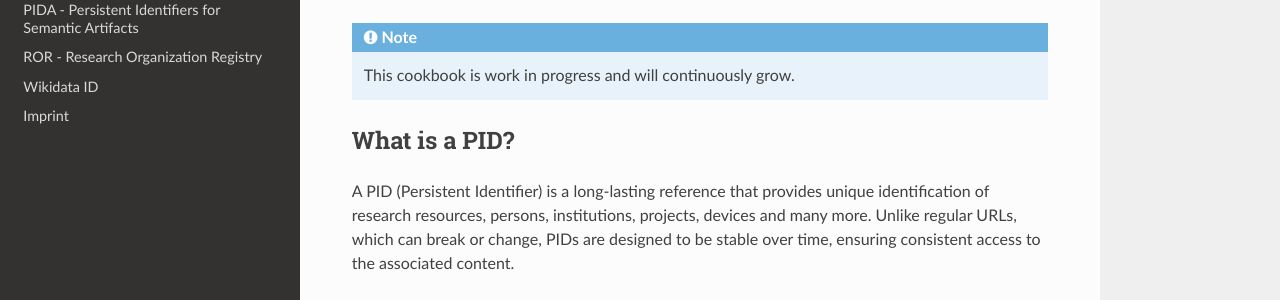
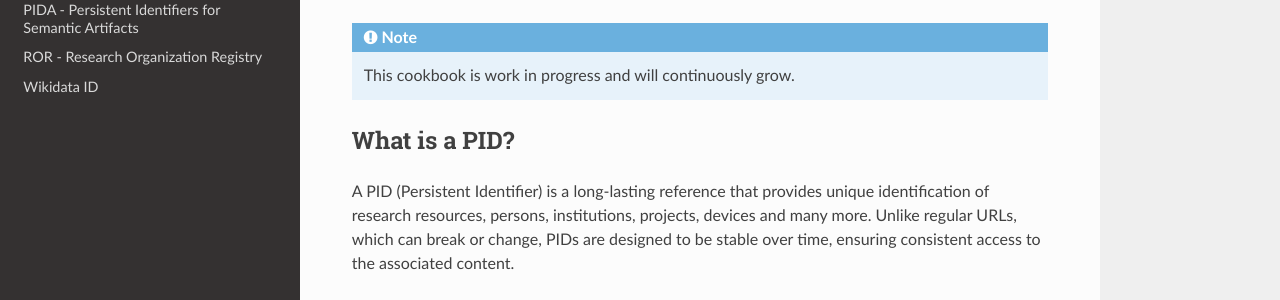
Before and after one commit to stephw-tib/pid4nfdi-training, a Sphinx documentation site: the page built from docs/source/index.rst, in a window 1280 px wide. Shown: the part 401-701 px from the top of the page. Built offline with Sphinx 7.4.7 and the Read the Docs theme 3.1.0, drawn with Linux system fonts in a browser that asks for light colours; pages that are not in the unit, such as notebooks, are missing from menus.

Commit message:
Update index.rst
hidden wieder rausgenommen

Signed-off-by: kahlertt <166626523+kahlertt@users.noreply.github.com>

```diff
--- a/docs/source/index.rst
+++ b/docs/source/index.rst
@@ -57,8 +57,3 @@ Contents
    pida
    ror
    wikidata
-
-.. toctree::
-   :hidden:
-
-   imprint
```
